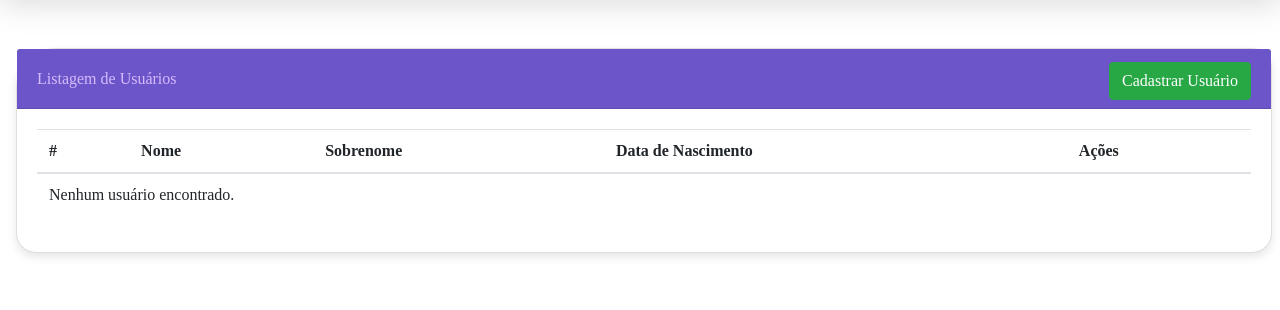
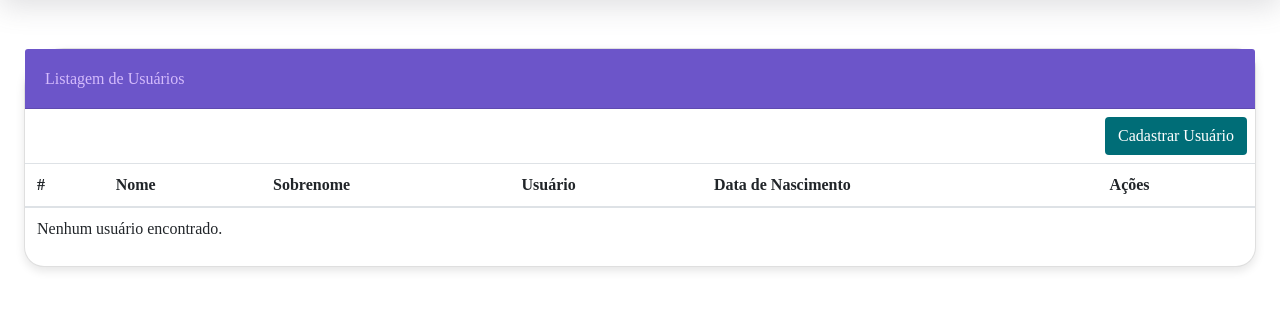
Before and after one commit to ricardo006/crudphp, a PHP site: page /read.php in a window 1280 px wide. Shown: the part 80-390 px from the top of the page. Run offline with PHP 8.4, Linux system fonts and the light colour scheme; data that the repository does not hold is empty; some libraries are stand-ins or nearby versions.

Commit message:
crudphp ajustes

```diff
--- a/css/styles.css
+++ b/css/styles.css
@@ -44,3 +44,15 @@ body {
     display: grid;
     grid-template-columns: repeat(2, 1fr);
 }
+
+/** Buttons */
+
+.btn-cadastrar {
+    background-color: #006d77;
+    color: #fff;
+}
+
+.btn-cadastrar:hover {
+    background-color: #006d77;
+    color: #fff;
+}
--- a/edit.php
+++ b/edit.php
@@ -37,13 +37,13 @@ if ($_SERVER["REQUEST_METHOD"] == "GET" && isset($_GET['id'])) {
 </head>
 
 <body>
-    <div class="mr-3 ml-3 mt-3">
+    <div class="mr-4 ml-4 mt-5">
         <a href="read.php" class="btn btn-outline-secondary mb-3">Ir para Listagem</a>
 
         <div class="card">
             <div class="card-header">
                 <div class="d-flex justify-content-between align-items-center">
-                    <h6 class="card-title text-center mb-0">Editar Usuário</h6>
+                    <h6 class="text-center mt-2">Editar Usuário</h6>
                 </div>
             </div>
             <div class="card-body">
--- a/index.php
+++ b/index.php
@@ -14,11 +14,11 @@
 <body class="bg-light">
     <div class="mt-10">
 
-        <div class="ml-3 mr-3 mt-2">
+        <div class="ml-4 mr-4 mt-2">
             <a href="read.php" class="btn btn-outline-secondary mb-3">Ir para Listagem</a>
             <div class="card">
                 <div class="card-header d-flex justify-content-between align-items-center">
-                    <h6 class="card-title text-center mb-0">Criar Usuário</h6>
+                    <h6 class="card-title text-center mt-2">Criar Usuário</h6>
                 </div>
                 <div class="card-body">
                     <form action="create.php" method="post" class="needs-validation" novalidate>
--- a/read.php
+++ b/read.php
@@ -18,21 +18,25 @@ $result = $conn->query($sql);
 </head>
 
 <body>
-    <div class="ml-3 mr-2 mt-5">
+    <div class="ml-4 mr-4 mt-5">
         <div class="card">
             <div class="card-header">
                 <div class="d-flex justify-content-between align-items-center">
                     <h6 class="card-title mt-2">Listagem de Usuários</h6>
-                    <a href="index.php" class="btn btn-success">Cadastrar Usuário</a>
                 </div>
             </div>
-            <div class="card-body">
+
+            <div class="ml-auto mt-2 mb-2">
+                <a href="index.php" class="btn btn-cadastrar mr-2">Cadastrar Usuário</a>
+            </div>
+
             <table class="table">
                 <thead>
                     <tr>
                         <th>#</th>
                         <th>Nome</th>
                         <th>Sobrenome</th>
+                        <th>Usuário</th>
                         <th>Data de Nascimento</th>
                         <th>Ações</th>
                     </tr>
@@ -43,6 +47,7 @@ $result = $conn->query($sql);
                         while ($row = $result->fetch_assoc()) {
                             echo "<tr>";
                             echo "<td>{$row['id']}</td>";
+                            echo "<td>{$row['nome']}</td>";
                             echo "<td>{$row['nome']}</td>";
                             echo "<td>{$row['sobrenome']}</td>";
                             echo "<td>{$row['data_nascimento']}</td>";
@@ -62,7 +67,6 @@ $result = $conn->query($sql);
                     ?>
                 </tbody>
             </table>
-            </div>
         </div>
     </div>
 
```
Lines whose indentation alone changed are shown as unchanged.
